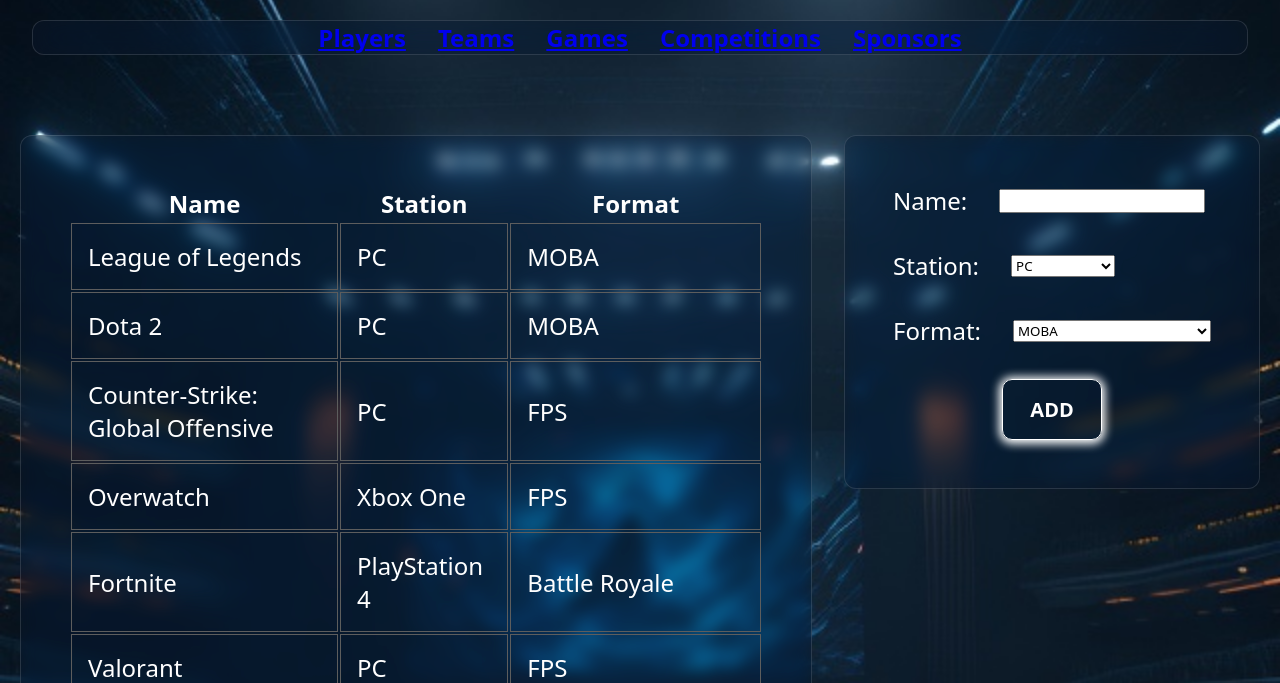
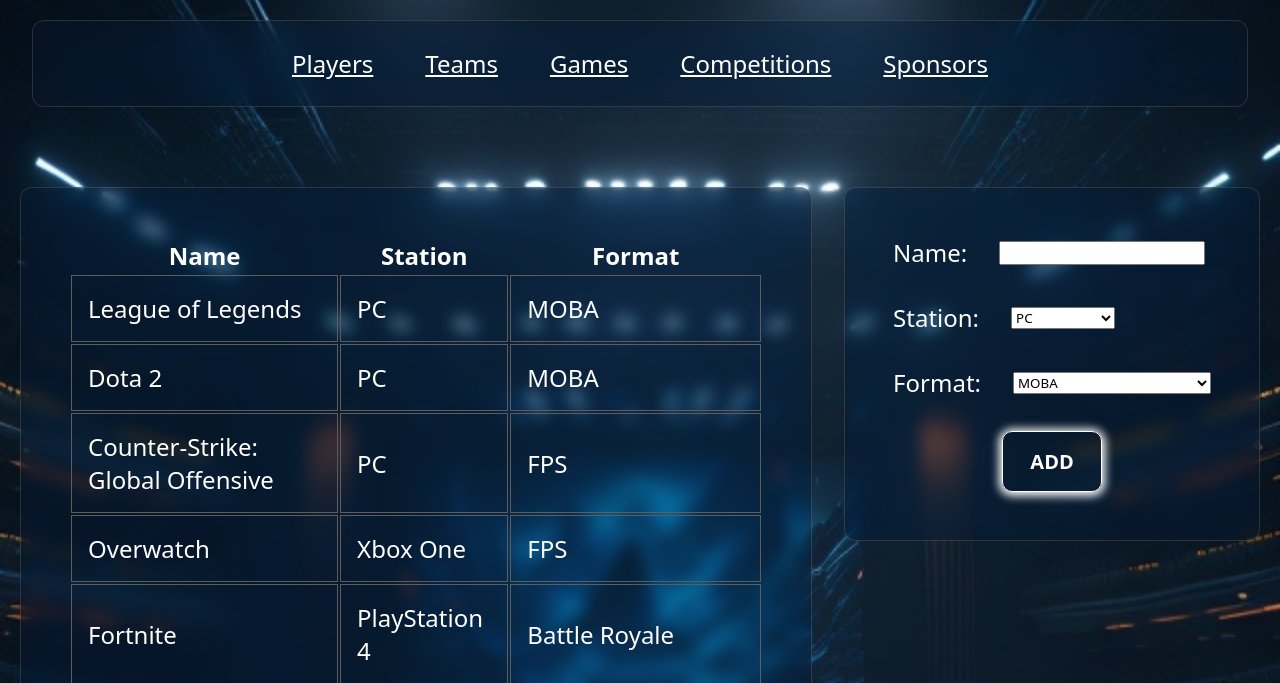
Before and after one commit to OrhanMA/Projet-Esport, a PHP site: page /index.php in a window 1280 px wide. Shown: the top 683 px of the page. Run offline with PHP 8.4, Linux system fonts and the light colour scheme; data comes from the database, SQL or seed files in the repository.

Commit message:
fixed anchor tags style in navbar

```diff
--- a/style.css
+++ b/style.css
@@ -41,7 +41,7 @@
   font-size: 1.5rem;
 }
 
-nav > div > button {
+nav > div > a {
   padding: 10px;
   background: none;
   color: white;
```
